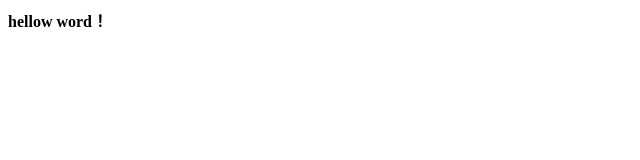
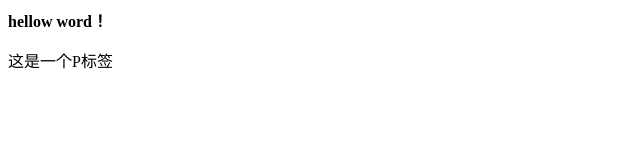
Before and after one commit to xk-j/learngit, a plain HTML site: page index.html in a window 1280 px wide. Shown: the whole page, without its empty margins (0-640 px from the left). Drawn offline with Linux system fonts and the light colour scheme.

Commit message:
新增一个P标签

```diff
--- a/index.html
+++ b/index.html
@@ -5,5 +5,6 @@
 </head>
 <body>
 	<b>hellow word！</b>
+	<p>这是一个P标签</p>
 </body>
 </html>
```
